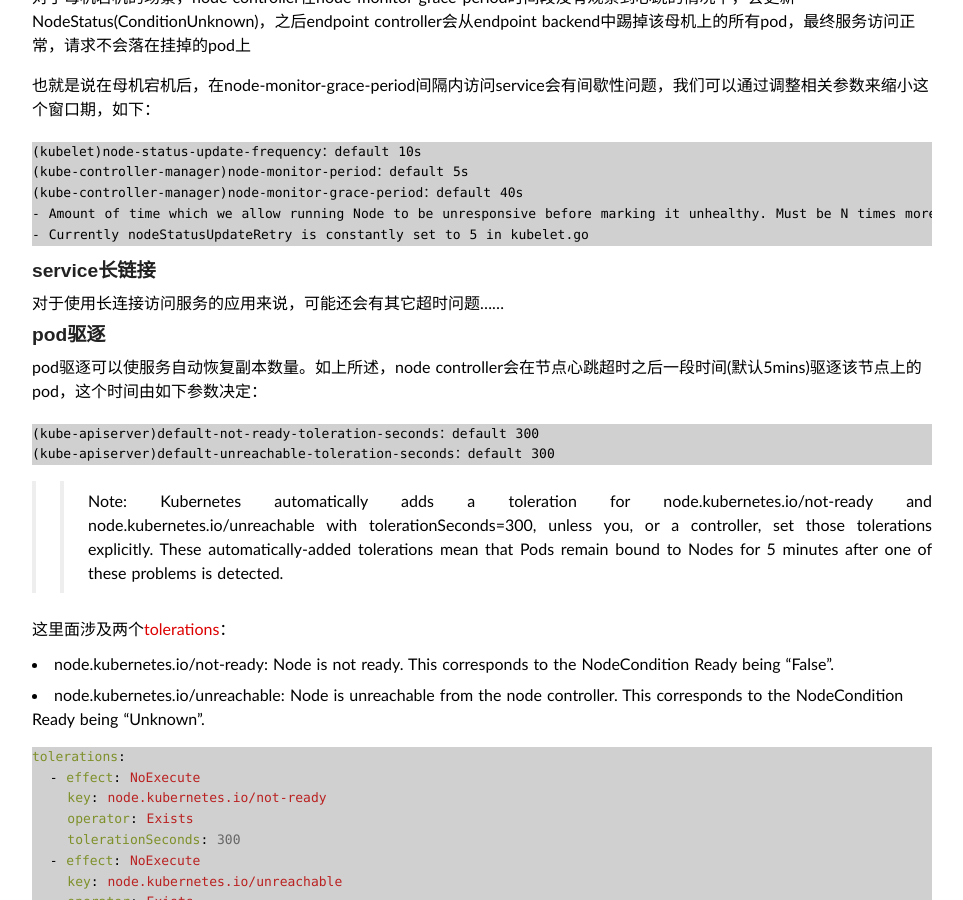
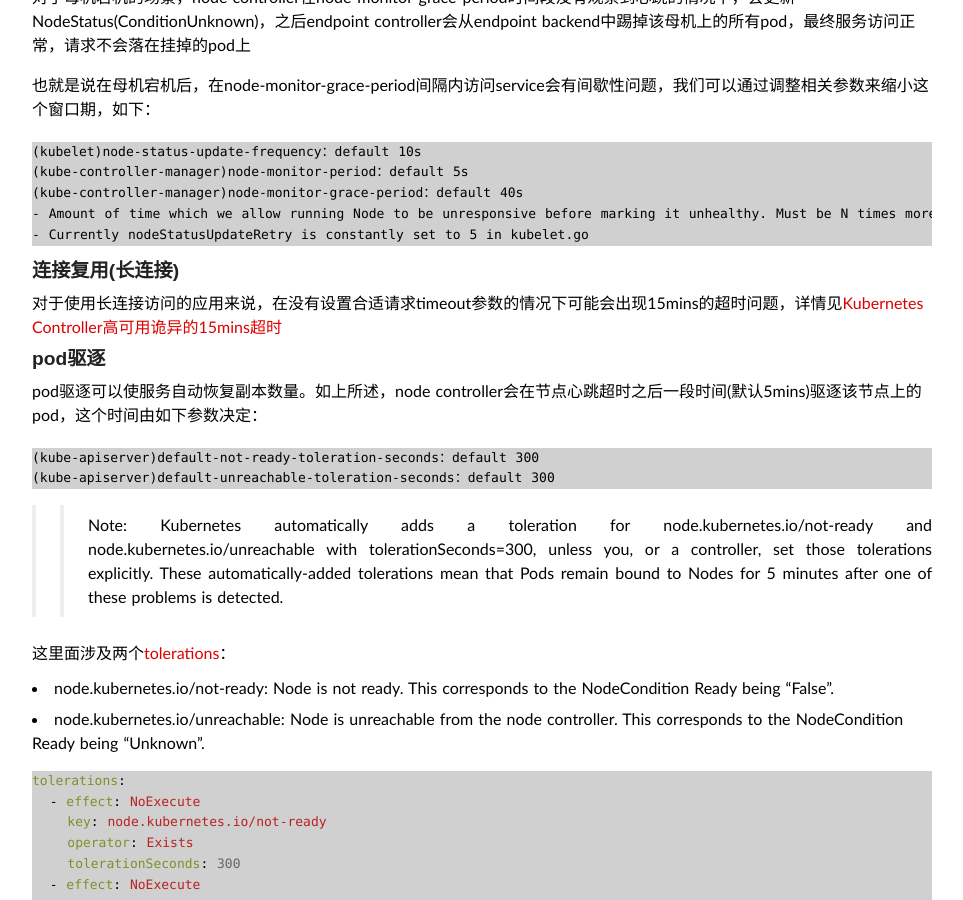
Before and after one commit to duyanghao/duyanghao.github.io, a Jekyll site: the page built from _posts/2020-6-2-kubernetes-ha.md, in a window 1280 px wide and 900 px high, scrolled down 2206 px. Shown: the whole window, without its empty margins (158-1121 px from the left). Built offline with Jekyll 4.4.1, drawn with Linux system fonts in a browser that asks for light colours; some web fonts are replaced; comment, search, counter and statistics services are not loaded.

Commit message:
add kuberentes-ha-http-timeout
Signed-off-by: duyanghao <1294057873@qq.com>

````diff
--- a/_posts/2020-6-2-kubernetes-ha.md
+++ b/_posts/2020-6-2-kubernetes-ha.md
@@ -67,9 +67,9 @@
 - Currently nodeStatusUpdateRetry is constantly set to 5 in kubelet.go
 ```
 
-### service长链接
+### 连接复用(长连接)
 
-对于使用长连接访问服务的应用来说，可能还会有其它超时问题……
+对于使用长连接访问的应用来说，在没有设置合适请求timeout参数的情况下可能会出现15mins的超时问题，详情见[Kubernetes Controller高可用诡异的15mins超时](https://duyanghao.github.io/kubernetes-ha-http-keep-alive-bugs/)
 
 ### pod驱逐
 
````
Also changed, not shown: _posts/2020-7-28-kubernetes-ha-http-keep-alive-bugs.md (+2 -2 lines).
